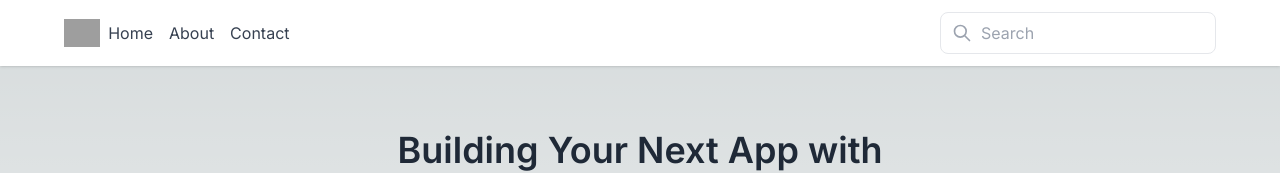
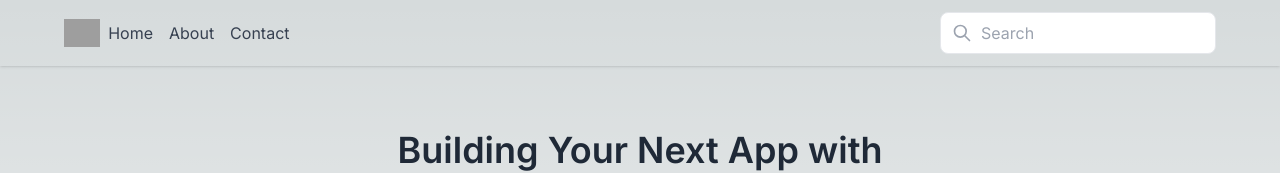
Before and after one commit to hiiqdesigns/paper-trails, a Next.js app: page / in a window 1280 px wide. Shown: the top 173 px of the page. Built offline with nearby package versions, Linux system fonts and the light colour scheme; grey boxes are pictures that could not be loaded.

Commit message:
updated mobile background colors

```diff
--- a/app/components/ui/navbar.tsx
+++ b/app/components/ui/navbar.tsx
@@ -7,7 +7,11 @@
   const [isOpen, setIsOpen] = useState(false);
 
   return (
-    <nav className="relative w-full px-16 bg-white shadow dark:bg-gray-800">
+    <nav
+      className={`relative w-full px-16 shadow${
+        isOpen ? " bg-white md:bg-transparent" : " bg-transparent"
+      }`}
+    >
       <div className="w-full lg:max-w-screen-xl py-3 mx-auto md:flex">
         <div className="flex items-center justify-between">
           <Link href={`/`}>
@@ -67,7 +71,7 @@
             isOpen
               ? "translate-x-[0%] opacity-100 "
               : "-translate-x-full md:translate-x-[0%] opacity-0 md:opacity-100 "
-          }absolute md:relative inset-x-0 z-20 w-full px-16 py-4 transition-all duration-300 ease-in-out bg-white md:mt-0 md:p-0 md:top-0 md:flex md:items-center md:justify-between`}
+          }absolute md:relative top-full inset-x-0 z-20 w-full px-16 py-4 transition-all duration-300 ease-in-out md:mt-0 md:p-0 md:top-0 md:flex md:items-center md:justify-between bg-white md:bg-transparent shadow md:shadow-none`}
         >
           <div className="flex flex-col md:flex-row">
             <Link
```
